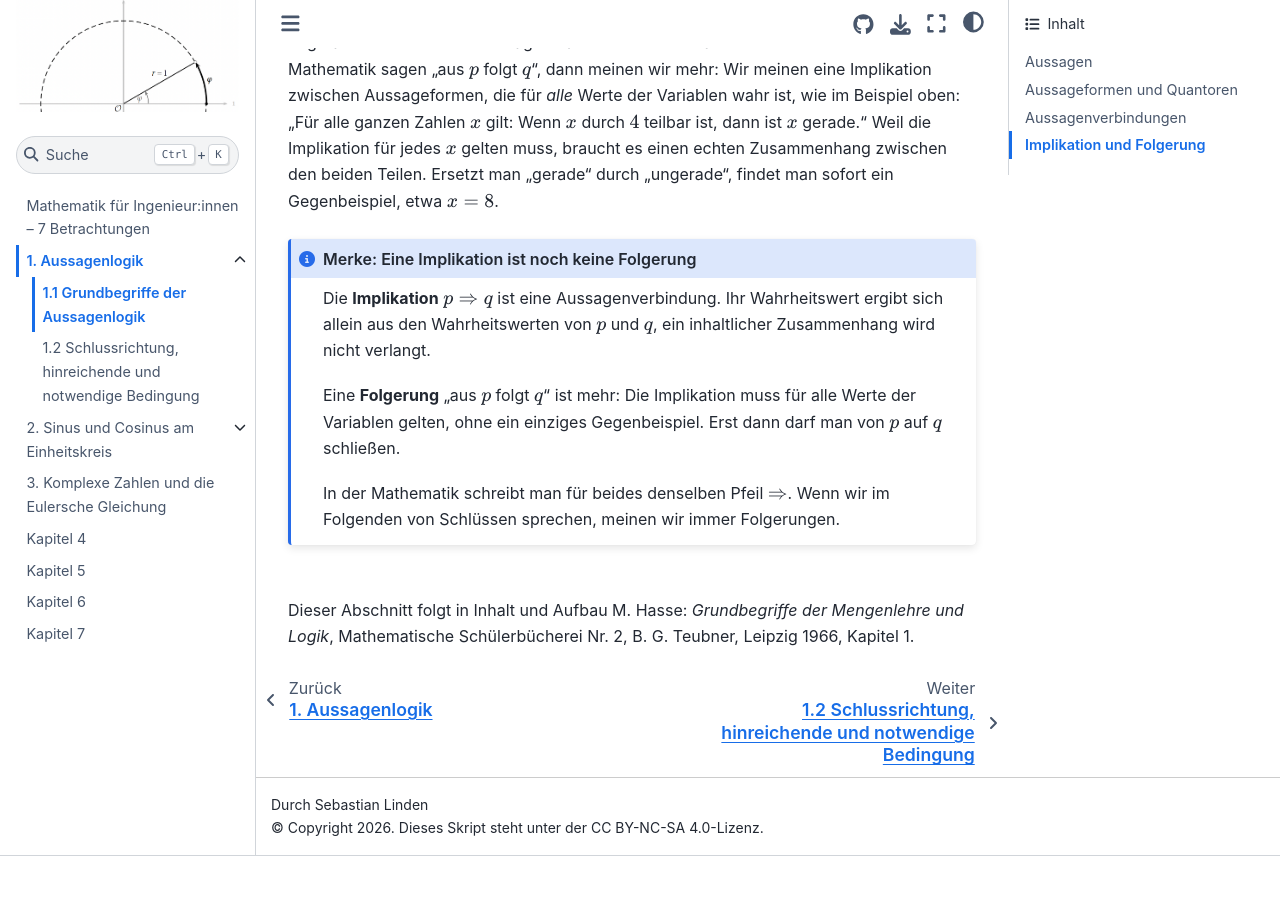
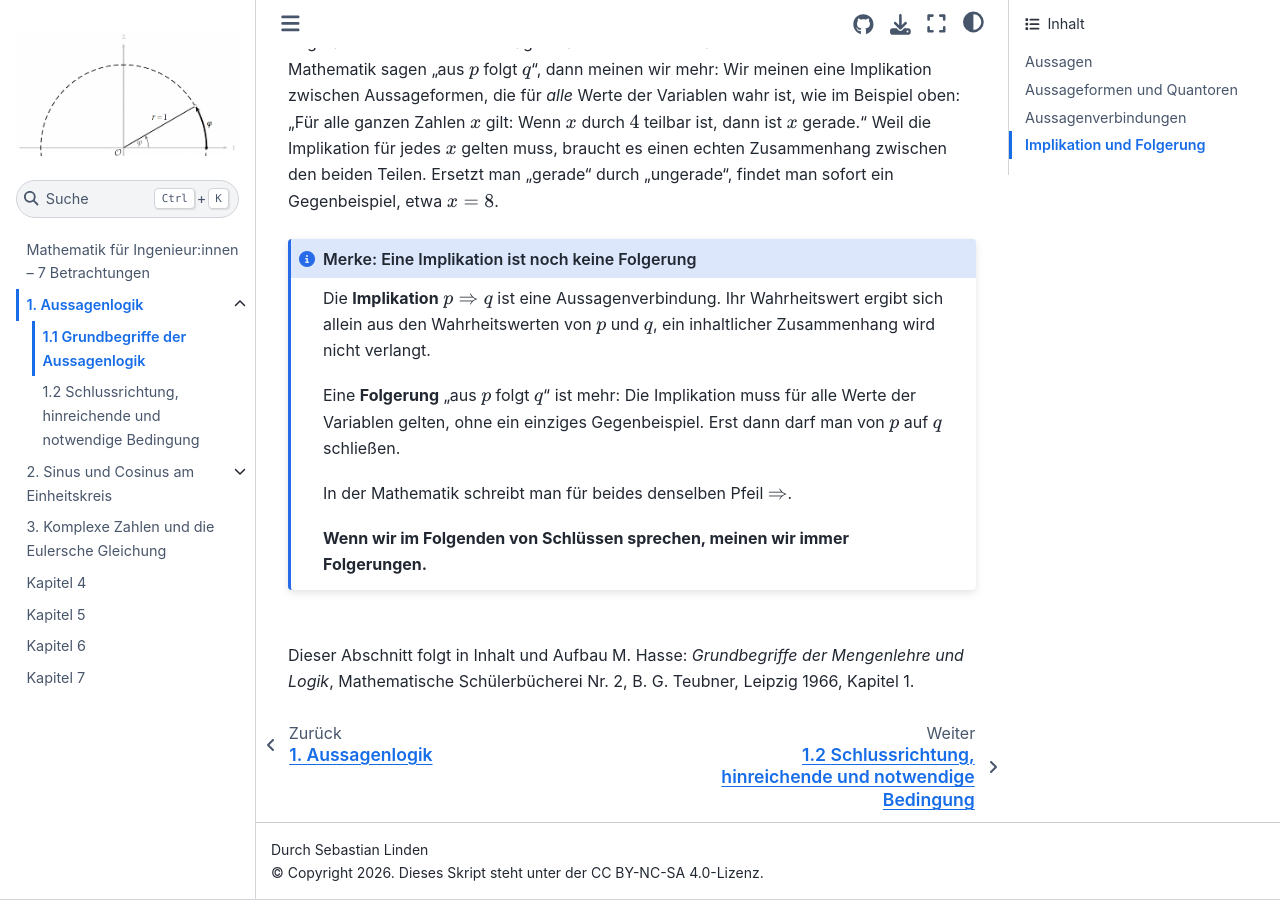
Before and after one commit to s-linden/mathematik-betrachtungen, a Jupyter Book: the page built from chapter01/chapter01_sec01.md, in a window 1280 px wide and 900 px high, scrolled down 2777 px. Built offline with Jupyter Book 1.0.4 settings and Sphinx 7.4.7 and the Sphinx Book theme 1.1.4, drawn with Linux system fonts in a browser that asks for light colours; before the commit the page ends 3633 px from its top, so only the background shows below that.

Commit message:
1.1: Merksatz im Kasten in eigener Zeile und fett
Co-Authored-By: Claude Opus 5.5 <noreply@anthropic.com>
Claude-Session: https://claude.ai/code/session_01Cq9V6eYad2gHBVcMeiLuBL

````diff
--- a/chapter01/chapter01_sec01.md
+++ b/chapter01/chapter01_sec01.md
@@ -73,7 +73,9 @@ Die **Implikation** $p\Rightarrow q$ ist eine Aussagenverbindung. Ihr Wahrheitsw
 
 Eine **Folgerung** „aus $p$ folgt $q$“ ist mehr: Die Implikation muss für alle Werte der Variablen gelten, ohne ein einziges Gegenbeispiel. Erst dann darf man von $p$ auf $q$ schließen.
 
-In der Mathematik schreibt man für beides denselben Pfeil $\Rightarrow$. Wenn wir im Folgenden von Schlüssen sprechen, meinen wir immer Folgerungen.
+In der Mathematik schreibt man für beides denselben Pfeil $\Rightarrow$.
+
+**Wenn wir im Folgenden von Schlüssen sprechen, meinen wir immer Folgerungen.**
 ```
 
 <br />
````
